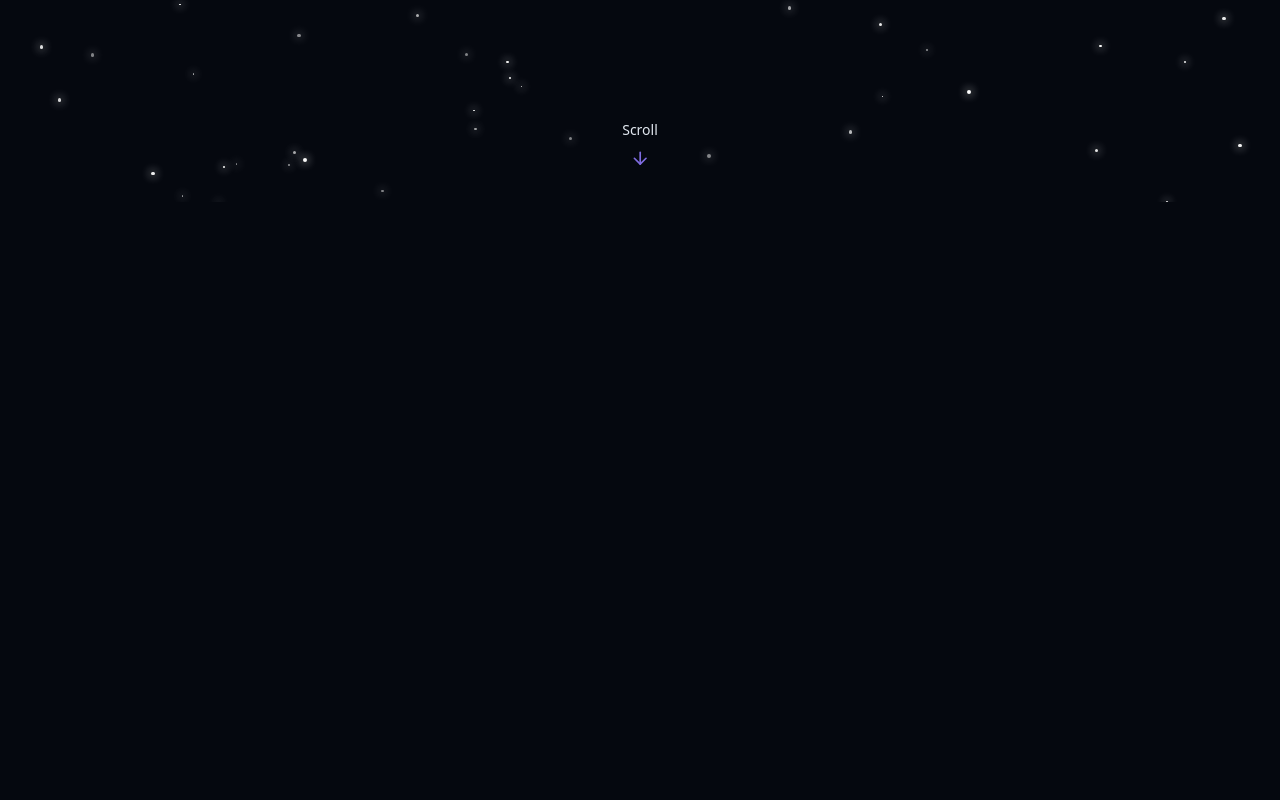
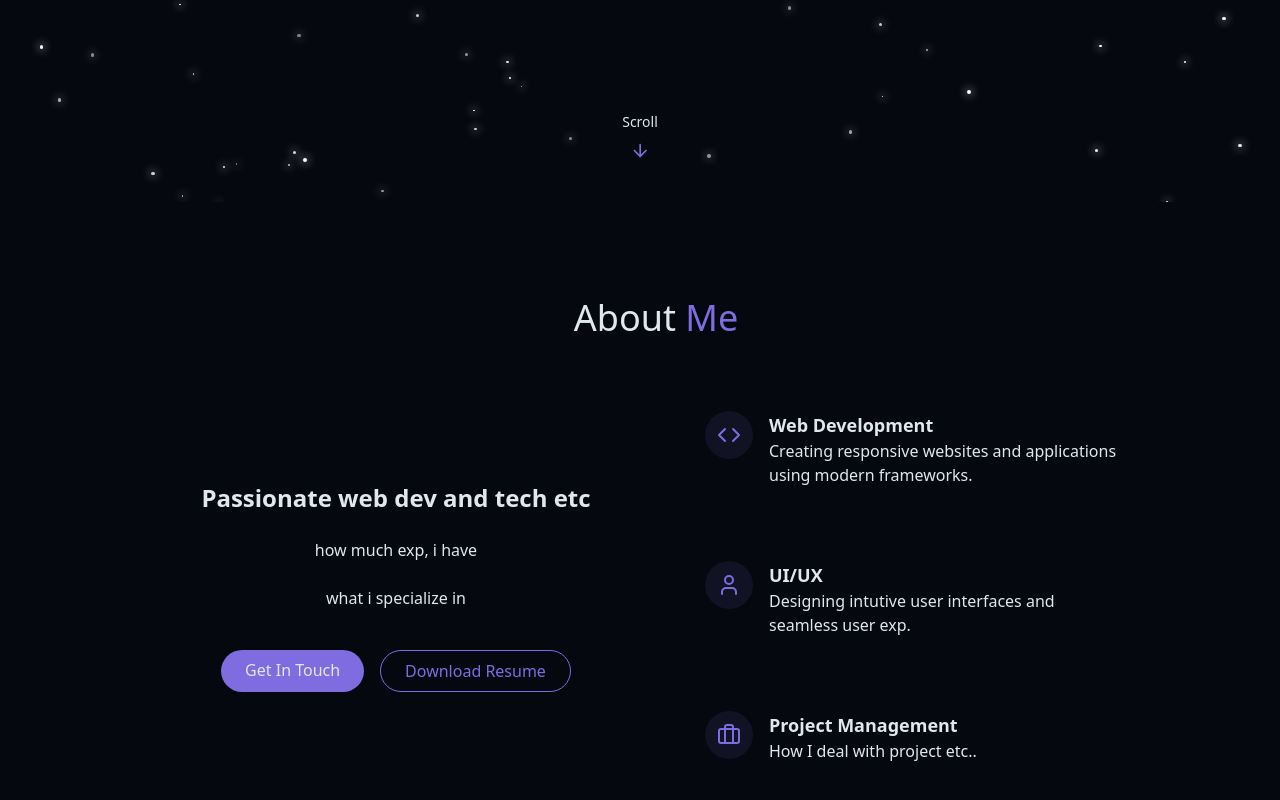
Before and after one commit to grudzinskio/Personal_Website, a React (Vite) app: page / in a window 1280 px wide. Shown: the part 598-1398 px from the top of the page. Before the commit the page ends 800 px from the top, so only its background shows below. Built offline with nearby package versions, Linux system fonts and the light colour scheme.

Commit message:
about section

```diff
--- /dev/null
+++ b/src/components/AboutSection.jsx
@@ -0,0 +1,81 @@
+import { Briefcase, Code, User } from "lucide-react"
+
+
+export const AboutSection = () => {
+    return <section id="about" className="py-24 px-4 relative">
+        {" "}
+        <div className="container mx-auto max-w-5xl">
+            <h2 className="text-3xl md:text-4xl font-fold mb-12 text-center">
+                About <span className="text-primary"> Me</span>
+            </h2>
+            <div className="grid grid-cols-1 md:grid-cols-2 gap-12 items-center">
+                <div className="space-y-6">
+                    <h3 className="text-2xl font-semibold">Passionate web dev and tech etc </h3>
+                    <p className="text-muted-foreground">
+                        how much exp, i have
+                    </p>
+
+                    <p className="text-muted-foreground">
+                        what i specialize in
+                    </p>
+                    <div className="flex flex-col sm:flex-row gap-4 pt-4 justify-center">
+                        <a href="#contact" className="cosmic-button">
+                            {" "}
+                            Get In Touch
+
+                        </a>
+                        <a href="" className="px-6 py-2 rounded-full border border-primary text-primary hover:bg-primary/10 transition-colors duration-300">
+                            Download Resume
+                        </a>
+                    </div>
+                </div>
+
+
+
+                <div className="grid grid-cols-1 gap-6">
+                    <div className="gradient-border p-6 card-hover">
+                        <div className="flex items-start gap-4">
+                            <div className="p-3 rounded-full bg-primary/10">
+                                <Code className="h-6 w-6 text-primary" />
+                            </div>
+                            <div className="text-left">
+                                <h4 className="font-semibold text-lg"> Web Development</h4>
+                                <p className="text-muted-foreground">
+                                    Creating responsive websites and applications using modern frameworks.
+                                </p>
+                            </div>
+                        </div>
+                    </div>
+                    <div className="gradient-border p-6 card-hover">
+                        <div className="flex items-start gap-4">
+                            <div className="p-3 rounded-full bg-primary/10">
+                                <User className="h-6 w-6 text-primary" />
+                            </div>
+                            <div className="text-left">
+                                <h4 className="font-semibold text-lg"> UI/UX</h4>
+                                <p className="text-muted-foreground">
+                                    Designing intutive user interfaces and seamless user exp.
+                                </p>
+                            </div>
+                        </div>
+                    </div>
+                    <div className="gradient-border p-6 card-hover">
+                        <div className="flex items-start gap-4">
+                            <div className="p-3 rounded-full bg-primary/10">
+                                <Briefcase className="h-6 w-6 text-primary" />
+                            </div>
+                            <div className="text-left">
+                                    <h4 className="font-semibold text-lg"> Project Management</h4>
+                                    <p className="text-muted-foreground">
+                                        How I deal with project etc..
+                                    </p>
+                                </div>
+                        </div>
+                    </div>
+                </div>
+
+
+            </div>
+        </div>
+    </section>
+}
--- a/src/pages/Home.jsx
+++ b/src/pages/Home.jsx
@@ -2,6 +2,7 @@ import { ThemeToggle } from "../components/ThemeToggle";
 import { StarBackground } from "../components/StarBackground";
 import { Navbar } from "../components/Navbar";
 import { HeroSection } from "../components/HeroSection";
+import { AboutSection } from "../components/AboutSection";
 export const Home = () => {
     return <div className="min-h-screen bg-background text-foreground overflow-x-hidden">
         {/* Theme toggle */}
@@ -13,6 +14,7 @@ export const Home = () => {
         {/* Main contents */}
         <main>
             <HeroSection />
+            <AboutSection />
         </main>
         {/* Footer */}
 
```
